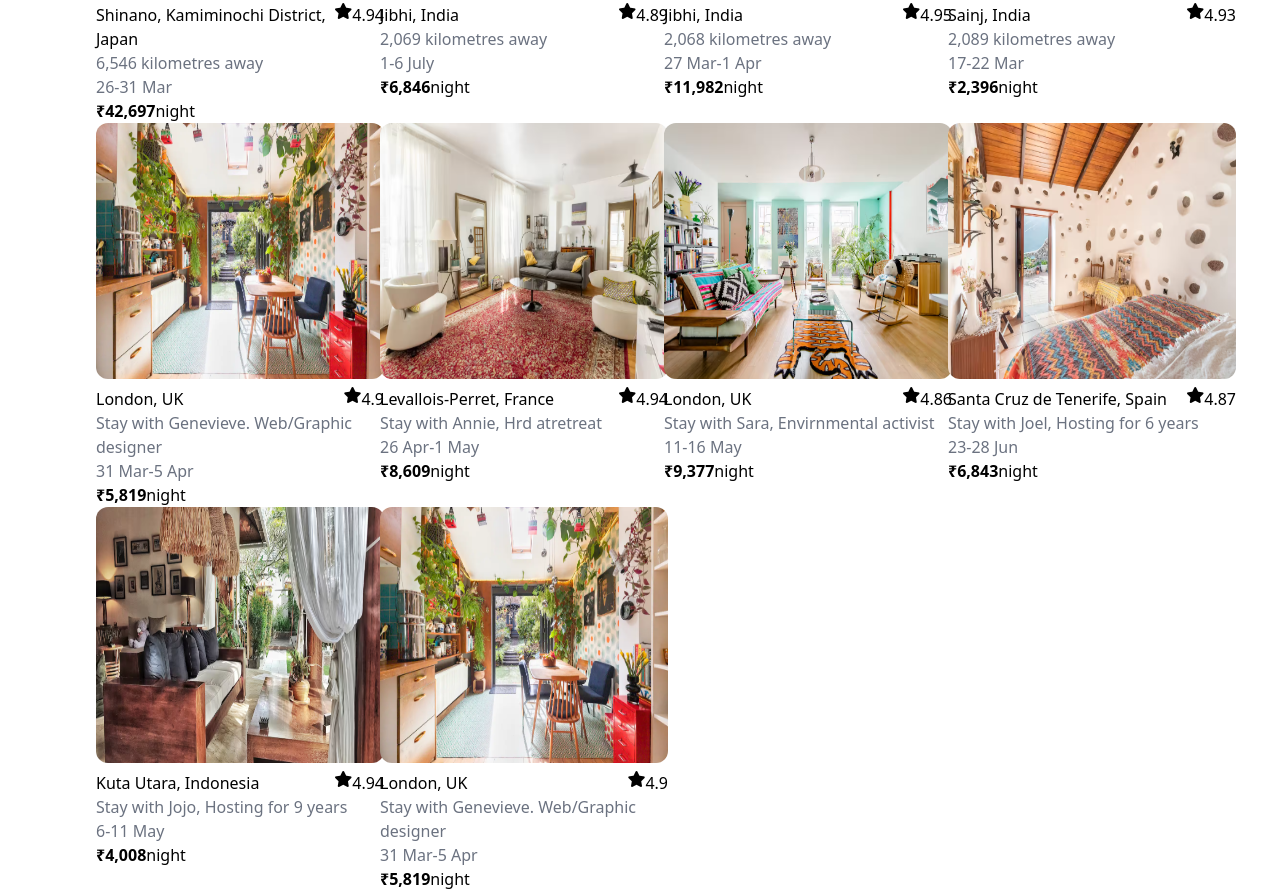
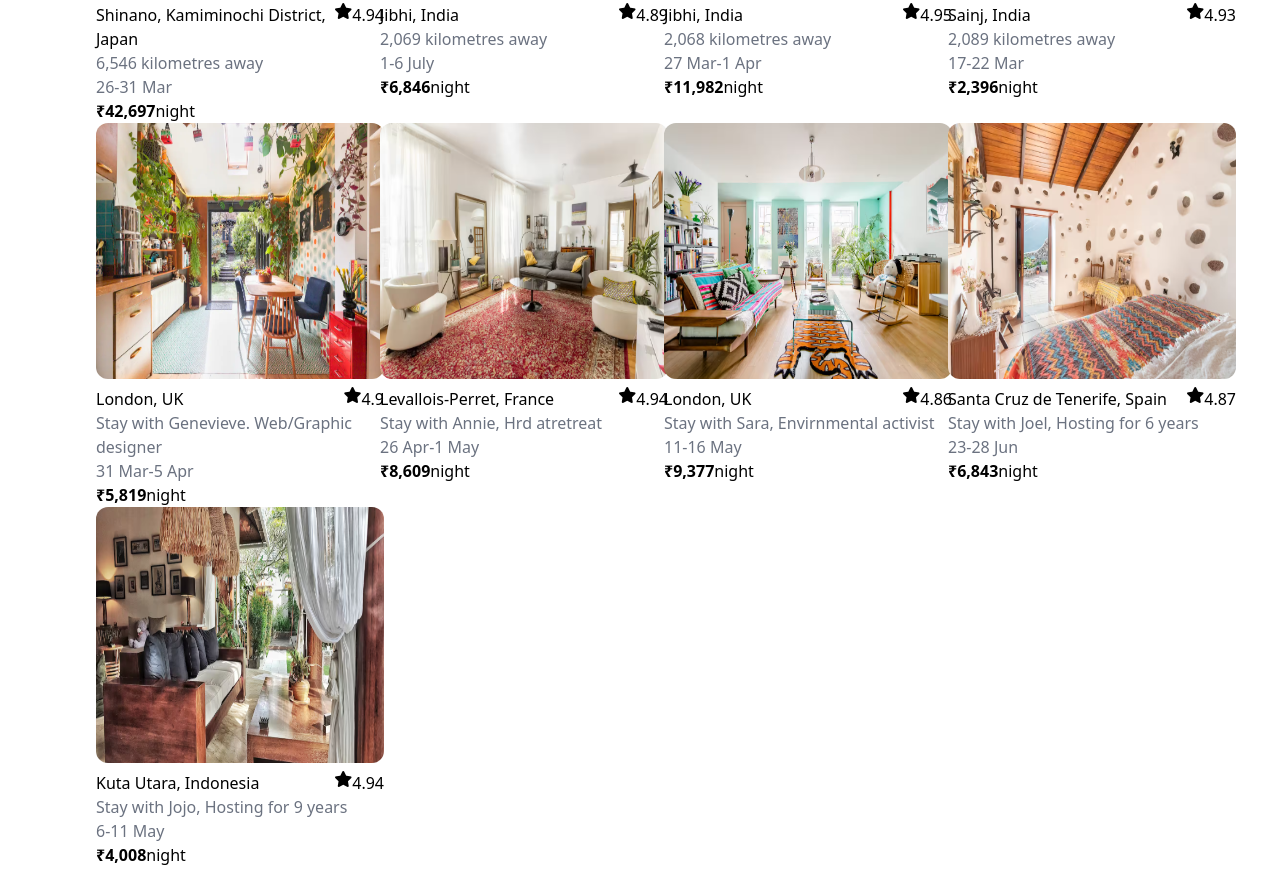
Before and after one commit to shyamlalkp/Airbnb-clone, a website: page public/index.html in a window 1280 px wide. Shown: the part 453-1344 px from the top of the page. Drawn offline with nearby package versions, Linux system fonts and the light colour scheme.

Commit message:
Update index.html

```diff
--- a/public/index.html
+++ b/public/index.html
@@ -20,9 +20,9 @@
       <div
         class="flex items-center justify-between border-b-[1px] md:px-16 z-50 left-0 right-0 h-20 border-gray-300 fixed top-0 bg-white"
       >
-        <img src="static/airbnb-logo.png" alt="" class="h-10 md:h-16 w-auto" />
+        <img src="static/airbnb-logo.png" alt="" class="h-16 w-auto" />
         <div
-          class="hidden md:flex justify-evenly items-center border rounded-full shadow-md h-12 w-96"
+          class="flex justify-evenly items-center border rounded-full shadow-md h-12 w-96"
         >
           <button class="border-r-2 text-sm font-medium px-4">Anywhere</button>
           <button class="border-r-2 text-sm font-medium px-4">Any week</button>
@@ -33,9 +33,9 @@
             class="fa-solid fa-magnifying-glass bg-red-500 text-white rounded-full p-2 text-lg text-"
           ></i>
         </div>
-        <button class="md:hidden p-2 border rounded-full shadow-md">
+<!--         <button class="md:hidden p-2 border rounded-full shadow-md">
           <i class="fa-solid fa-magnifying-glass text-red-500 text-lg"></i>
-        </button>
+        </button> -->
 
         <div class="flex items-center justify-end gap-8">
           <button class="hidden md:block font-medium text-sm">
@@ -299,23 +299,6 @@
             <p>night</p>
           </div>
         </div>
-
-        <div class="flex flex-col h-96 w-72">
-          <img src="./static/bnb5.png" alt="" class="w-72 h-64 rounded-xl" />
-          <div class="flex justify-between mt-2">
-            <p class="font-medium">London, UK</p>
-            <div class="flex">
-              <i class="fa-solid fa-star"></i>
-              <p>4.9</p>
-            </div>
-          </div>
-          <p class="text-gray-500">Stay with Genevieve. Web/Graphic designer</p>
-          <p class="text-gray-500">31 Mar-5 Apr</p>
-          <div class="flex items-center">
-            <p class="font-bold">₹5,819</p>
-            <p>night</p>
-          </div>
-        </div>
       </div>
     </main>
   </body>
```
